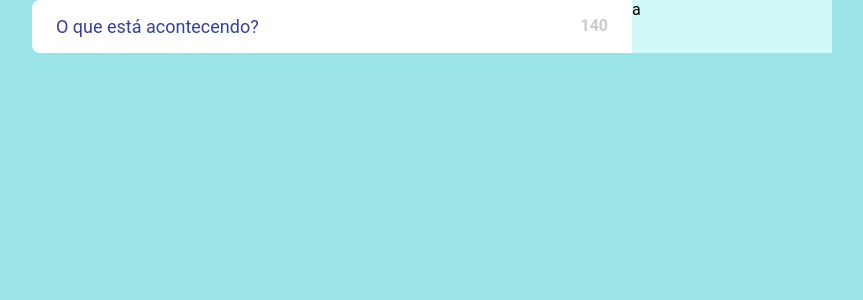
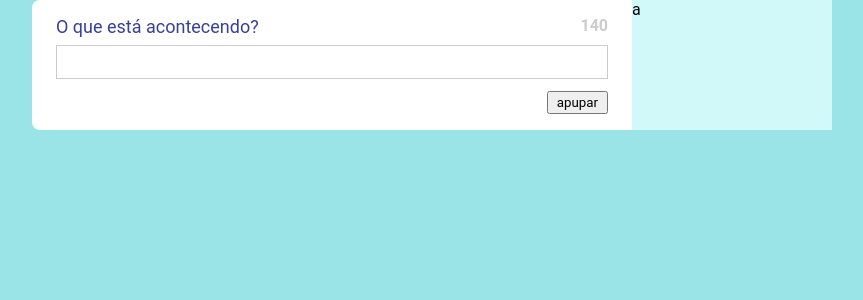
Before and after one commit to marlonnl/apupos, a React (Create React App) app: page / in a window 1280 px wide. Shown: the top 300 px of the page, without its empty margins (208-1071 px from the left). Built offline with nearby package versions, Linux system fonts and the light colour scheme.

Commit message:
add: compose apupo

```diff
--- a/src/pages/Home/index.tsx
+++ b/src/pages/Home/index.tsx
@@ -6,8 +6,14 @@ const Home = () => {
       <MainContainer>
         <Content>
           <Compose>
-            <h2>O que está acontecendo?</h2>
-            <span>140</span>
+            <div>
+              <h2>O que está acontecendo?</h2>
+              <span>140</span>
+            </div>
+            <textarea></textarea>
+            <div>
+              <button>apupar</button>
+            </div>
           </Compose>
         </Content>
         <Sidebar>
--- a/src/pages/Home/styles.ts
+++ b/src/pages/Home/styles.ts
@@ -27,11 +27,29 @@ export const Sidebar = styled.div`
 `
 
 export const Compose = styled.div`
-  display: flex;
-  justify-content: space-between;
+  div {
+    display: flex;
+    justify-content: space-between;
+  }
 
   span {
     color: ${color.textReaminingChr};
     font-weight: bold;
   }
+
+  textarea {
+    margin: 8px 0;
+    width: 100%;
+    resize: none;
+    border: 1px solid ${color.textReaminingChr};
+    outline: none;
+    overflow: auto;
+    font-size: 14px;
+  }
+
+  button {
+    padding: 2px 8px;
+    margin-left: auto;
+    margin-right: 0;
+  }
 `
```
